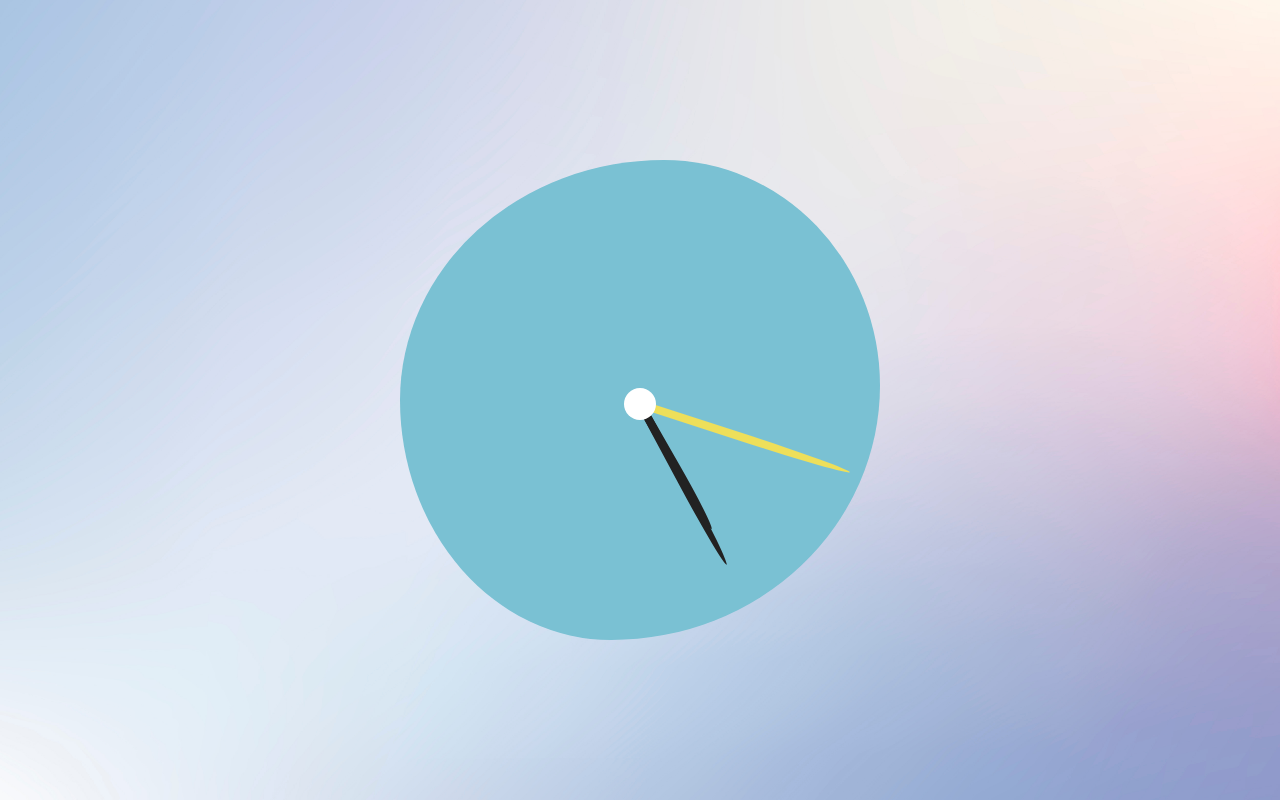
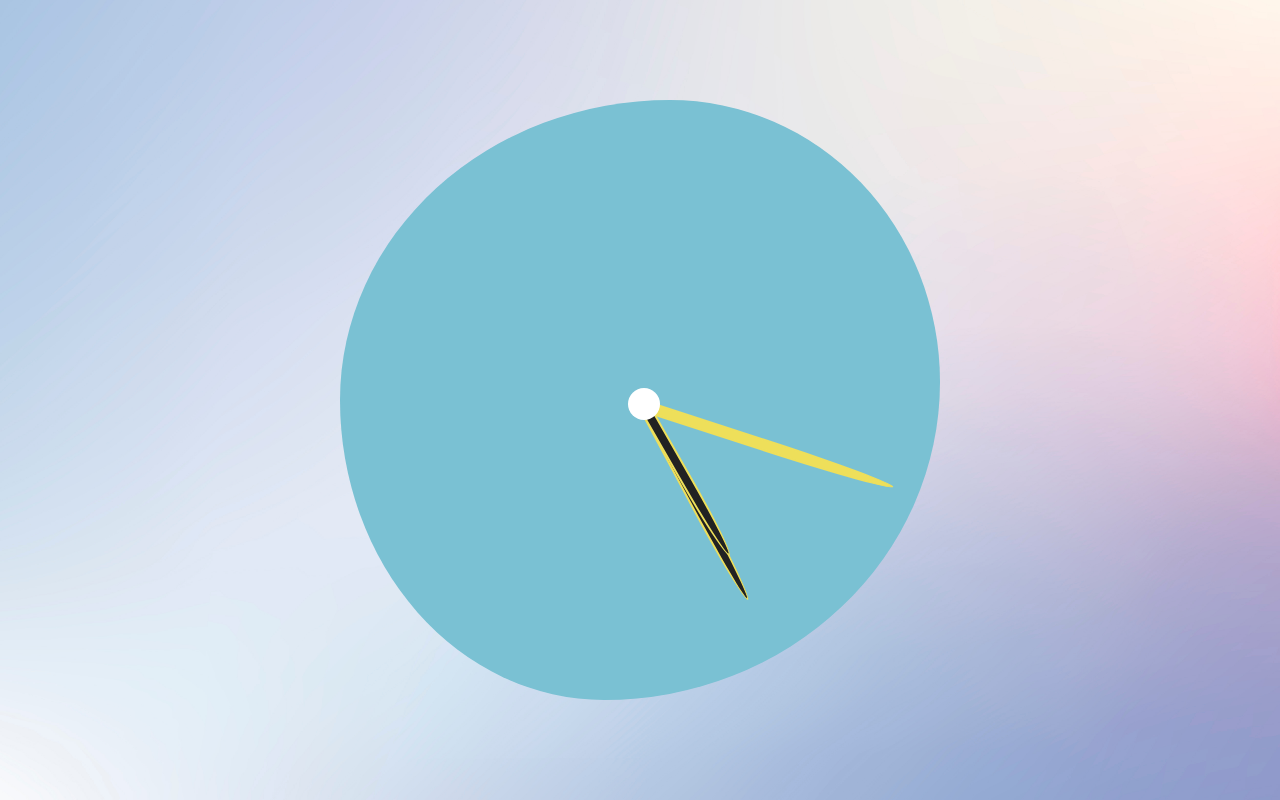
Before and after one commit to Aknowi/thirty-JS-Challenges, a React (Vite) app: page /thirty-JS-Challenges/clock in a window 1280 px wide. Built offline with nearby package versions, Linux system fonts and the light colour scheme; a web font is replaced by a local one.

Commit message:
fixed hour hand, added some css and madiaquery, also fixed slow transition on 90deg

```diff
--- a/src/App/Clock/index.jsx
+++ b/src/App/Clock/index.jsx
@@ -3,11 +3,6 @@
 import { useState } from "react";
 import "./style.css";
 import { useEffect } from "react";
-
-// - zmienić z rem na px
-// - dodać RWD
-// - dodać z-index
-// - dodać border color
 
 export function Clock() {
   const [secondDegree, setSecondDegree] = useState(90);
@@ -24,7 +19,7 @@ export function Clock() {
       setSecondDegree(nowSecond * 6 + 90);
       setMinuteDegree(nowMinute * 6 + nowSecond * 0.1 + 90);
       setHourDegree(nowHour * 30 + nowMinute * (0.1 / 12) + 90);
-    }, 1000);
+    }, 500);
     return () => clearInterval(intervalID);
   }, []);
 
@@ -40,7 +35,9 @@ export function Clock() {
           style={{ transform: `rotate(${minuteDegree}deg)` }}
         ></div>
         <div
-          className="clock-hand second"
+          className={`clock-hand second ${
+            secondDegree !== 90 ? "transition-s" : ""
+          }`}
           style={{ transform: `rotate(${secondDegree}deg)` }}
         ></div>
       </div>
--- a/src/App/Clock/style.css
+++ b/src/App/Clock/style.css
@@ -9,8 +9,8 @@
 }
 
 .clock-frame {
-  width: 30rem;
-  height: 30rem;
+  width: 600px;
+  height: 600px;
   background: rgb(122, 193, 211);
   border-radius: 55% 45% 56% 44% / 50% 47% 53% 50%;
   margin: 0 auto;
@@ -19,40 +19,64 @@
 
 .clock-frame::after {
   content: "";
-  width: 2rem;
-  height: 2rem;
+  width: 2em;
+  height: 2em;
   background: #fff;
-  border-radius: 500%;
+  border-radius: 50%;
   display: inline-block;
   position: absolute;
-  top: calc(50% - 0.75rem);
-  left: calc(50% - 1rem);
+  top: calc(50% - 0.75em);
+  left: calc(50% - 0.75em);
+  z-index: 5;
 }
 
 .clock-hand {
-  width: 46%;
-  margin-left: 4%;
-  height: 0.5rem;
+  width: 43%;
+  margin-left: 7%;
+  height: 8px;
   background: #222;
   border-radius: 100% 0 0 100%;
+  border: 2.5px solid rgb(238, 223, 90);
   position: absolute;
   top: 50%;
   transform-origin: 100%;
 }
 
 .hour {
-  width: 30%;
-  margin-left: 20%;
-  transition: all 1s ease;
+  width: 28%;
+  margin-left: 22%;
+  z-index: 2;
 }
 
 .minute {
-  width: 38%;
-  margin-left: 12%;
-  transition: all 0.5s ease;
+  width: 36%;
+  margin-left: 14%;
+  z-index: 1;
 }
 
 .second {
-  transition: all 0.05s cubic-bezier(0, 2.37, 0, -0.25);
   background: rgb(238, 223, 90);
 }
+
+.transition-s {
+  transition: all 0.1s cubic-bezier(0, 2.37, 0, -0.25);
+}
+
+@media (max-width: 630px) {
+  .clock-frame {
+    width: 400px;
+    height: 400px;
+  }
+  .clock-hand {
+    height: 6px;
+  }
+}
+@media (max-width: 440px) {
+  .clock-frame {
+    width: 200px;
+    height: 200px;
+  }
+  .clock-hand {
+    height: 4px;
+  }
+}
```
